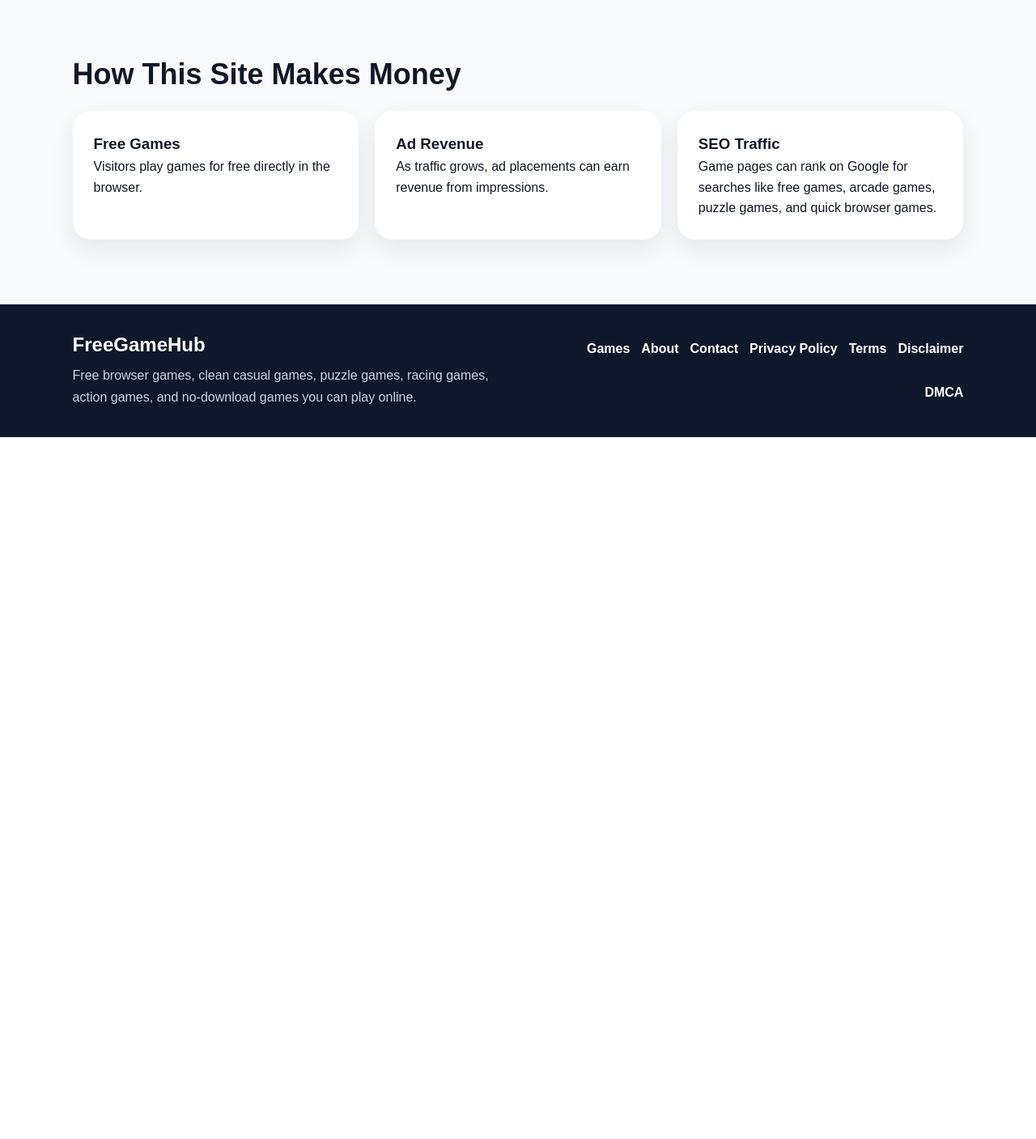
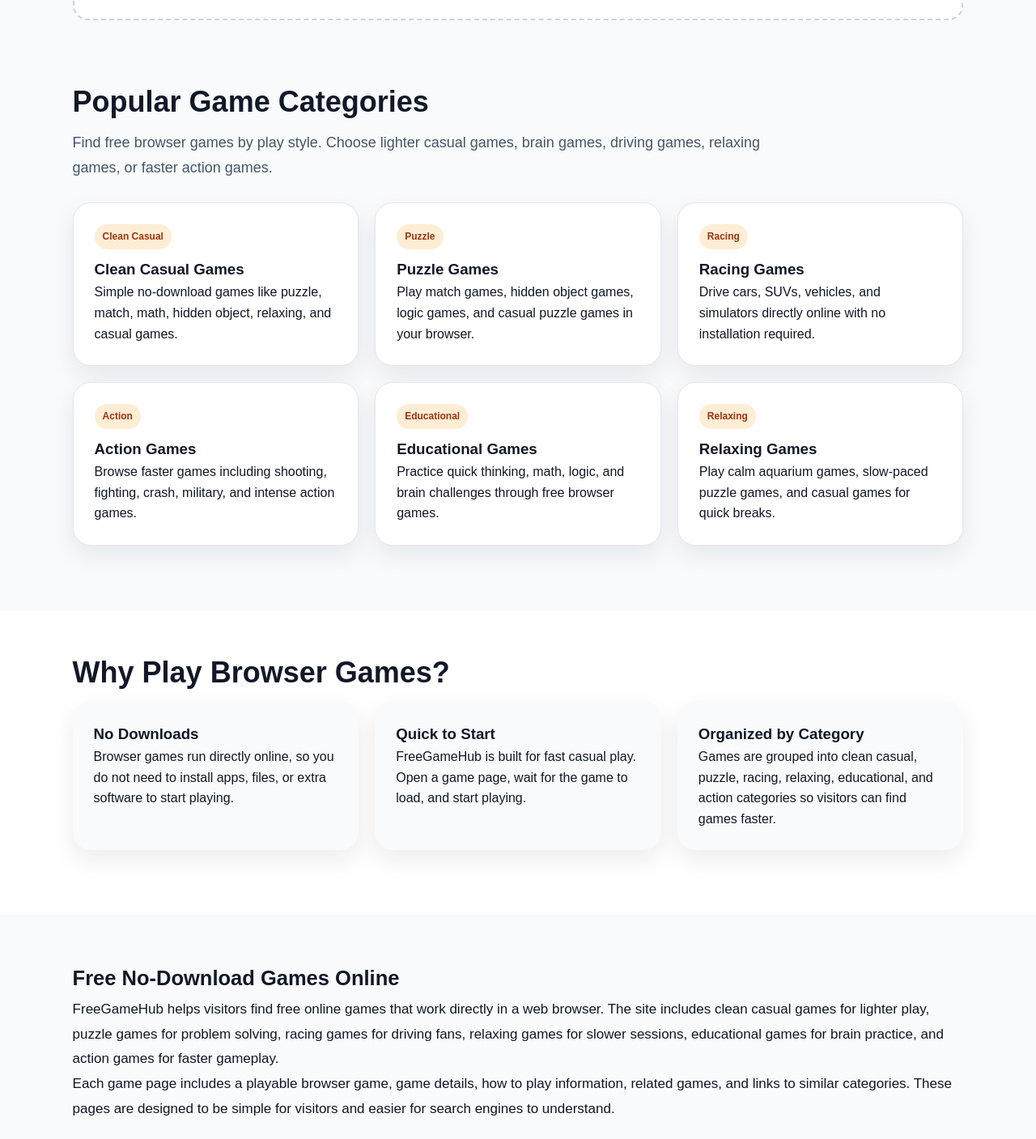
Before and after one commit to matthewwweb-art/free-gaming-website-ad-revenue, a Next.js app: page / in a window 1280 px wide. Shown: the part 740-2147 px from the top of the page at 81% size. Before the commit the page ends 1280 px from the top, so only its background shows below. Built offline with nearby package versions, Linux system fonts and the light colour scheme.

Commit message:
Add homepage SEO content and category links

```diff
--- a/app/page.js
+++ b/app/page.js
@@ -1,9 +1,9 @@
 import Link from "next/link";
 
 export const metadata = {
-  title: "Free Gaming Website | Play Free Browser Games",
+  title: "FreeGameHub | Free Browser Games Online",
   description:
-    "Play free online browser games instantly. No downloads, no installs, just fun games in your browser.",
+    "Play free browser games online with no downloads. Browse clean casual games, puzzle games, racing games, educational games, relaxing games, and action games.",
 };
 
 export default function Home() {
@@ -12,13 +12,12 @@ export default function Home() {
       <section style={styles.hero}>
         <p style={styles.badge}>Free Browser Games</p>
 
-        <h1 style={styles.title}>
-          Play Free Online Games Instantly
-        </h1>
+        <h1 style={styles.title}>Play Free Online Games Instantly</h1>
 
         <p style={styles.subtitle}>
           No downloads. No installs. Just pick a game and start playing.
-          Built for quick games, relaxing games, arcade games, and more.
+          Browse clean casual games, puzzle games, racing games, relaxing games,
+          educational games, and action games.
         </p>
 
         <div style={styles.buttons}>
@@ -26,41 +25,136 @@ export default function Home() {
             Play Games
           </Link>
 
-          <a href="#how-it-works" style={styles.secondaryButton}>
-            How It Works
+          <a href="#popular-categories" style={styles.secondaryButton}>
+            Browse Categories
           </a>
         </div>
       </section>
 
-      <section style={styles.adBanner}>
-        Advertisement Placeholder
+      <section style={styles.adBanner}>Advertisement Placeholder</section>
+
+      <section id="popular-categories" style={styles.section}>
+        <div style={styles.sectionHeader}>
+          <h2 style={styles.sectionTitle}>Popular Game Categories</h2>
+          <p style={styles.sectionText}>
+            Find free browser games by play style. Choose lighter casual games,
+            brain games, driving games, relaxing games, or faster action games.
+          </p>
+        </div>
+
+        <div style={styles.categoryGrid}>
+          <Link href="/games/category/clean-casual" style={styles.categoryCard}>
+            <span style={styles.categoryLabel}>Clean Casual</span>
+            <h3>Clean Casual Games</h3>
+            <p>
+              Simple no-download games like puzzle, match, math, hidden object,
+              relaxing, and casual games.
+            </p>
+          </Link>
+
+          <Link href="/games/category/puzzle" style={styles.categoryCard}>
+            <span style={styles.categoryLabel}>Puzzle</span>
+            <h3>Puzzle Games</h3>
+            <p>
+              Play match games, hidden object games, logic games, and casual
+              puzzle games in your browser.
+            </p>
+          </Link>
+
+          <Link href="/games/category/racing" style={styles.categoryCard}>
+            <span style={styles.categoryLabel}>Racing</span>
+            <h3>Racing Games</h3>
+            <p>
+              Drive cars, SUVs, vehicles, and simulators directly online with no
+              installation required.
+            </p>
+          </Link>
+
+          <Link href="/games/category/action" style={styles.categoryCard}>
+            <span style={styles.categoryLabel}>Action</span>
+            <h3>Action Games</h3>
+            <p>
+              Browse faster games including shooting, fighting, crash, military,
+              and intense action games.
+            </p>
+          </Link>
+
+          <Link href="/games/category/educational" style={styles.categoryCard}>
+            <span style={styles.categoryLabel}>Educational</span>
+            <h3>Educational Games</h3>
+            <p>
+              Practice quick thinking, math, logic, and brain challenges through
+              free browser games.
+            </p>
+          </Link>
+
+          <Link href="/games/category/relaxing" style={styles.categoryCard}>
+            <span style={styles.categoryLabel}>Relaxing</span>
+            <h3>Relaxing Games</h3>
+            <p>
+              Play calm aquarium games, slow-paced puzzle games, and casual
+              games for quick breaks.
+            </p>
+          </Link>
+        </div>
       </section>
 
-      <section id="how-it-works" style={styles.section}>
-        <h2 style={styles.sectionTitle}>How This Site Makes Money</h2>
+      <section style={styles.sectionAlt}>
+        <h2 style={styles.sectionTitle}>Why Play Browser Games?</h2>
 
         <div style={styles.grid}>
           <div style={styles.card}>
-            <h3>Free Games</h3>
+            <h3>No Downloads</h3>
             <p>
-              Visitors play games for free directly in the browser.
+              Browser games run directly online, so you do not need to install
+              apps, files, or extra software to start playing.
             </p>
           </div>
 
           <div style={styles.card}>
-            <h3>Ad Revenue</h3>
+            <h3>Quick to Start</h3>
             <p>
-              As traffic grows, ad placements can earn revenue from impressions.
+              FreeGameHub is built for fast casual play. Open a game page, wait
+              for the game to load, and start playing.
             </p>
           </div>
 
           <div style={styles.card}>
-            <h3>SEO Traffic</h3>
+            <h3>Organized by Category</h3>
             <p>
-              Game pages can rank on Google for searches like free games,
-              arcade games, puzzle games, and quick browser games.
+              Games are grouped into clean casual, puzzle, racing, relaxing,
+              educational, and action categories so visitors can find games
+              faster.
             </p>
           </div>
+        </div>
+      </section>
+
+      <section style={styles.seoBlock}>
+        <h2>Free No-Download Games Online</h2>
+        <p>
+          FreeGameHub helps visitors find free online games that work directly in
+          a web browser. The site includes clean casual games for lighter play,
+          puzzle games for problem solving, racing games for driving fans,
+          relaxing games for slower sessions, educational games for brain
+          practice, and action games for faster gameplay.
+        </p>
+
+        <p>
+          Each game page includes a playable browser game, game details, how to
+          play information, related games, and links to similar categories.
+          These pages are designed to be simple for visitors and easier for
+          search engines to understand.
+        </p>
+
+        <div style={styles.bottomButtons}>
+          <Link href="/games" style={styles.primaryButton}>
+            Browse All Games
+          </Link>
+
+          <Link href="/about" style={styles.darkLink}>
+            Learn About FreeGameHub
+          </Link>
         </div>
       </section>
     </main>
@@ -91,14 +185,14 @@ const styles = {
   title: {
     fontSize: "clamp(42px, 7vw, 78px)",
     lineHeight: "1",
-    maxWidth: "850px",
+    maxWidth: "900px",
     margin: "0 0 22px",
     fontWeight: "900",
   },
   subtitle: {
     fontSize: "20px",
     lineHeight: "1.7",
-    maxWidth: "720px",
+    maxWidth: "800px",
     color: "#d1d5db",
   },
   buttons: {
@@ -114,6 +208,7 @@ const styles = {
     borderRadius: "14px",
     textDecoration: "none",
     fontWeight: "900",
+    display: "inline-block",
   },
   secondaryButton: {
     background: "#ffffff",
@@ -122,12 +217,24 @@ const styles = {
     borderRadius: "14px",
     textDecoration: "none",
     fontWeight: "900",
+    display: "inline-block",
+  },
+  darkLink: {
+    background: "#111827",
+    color: "#ffffff",
+    padding: "15px 24px",
+    borderRadius: "14px",
+    textDecoration: "none",
+    fontWeight: "900",
+    display: "inline-block",
   },
   adBanner: {
     margin: "24px auto",
     maxWidth: "1100px",
     minHeight: "90px",
-    border: "2px dashed #cbd5e1",
+    borderWidth: "2px",
+    borderStyle: "dashed",
+    borderColor: "#cbd5e1",
     borderRadius: "18px",
     background: "#ffffff",
     display: "flex",
@@ -139,10 +246,50 @@ const styles = {
   section: {
     padding: "56px 7% 80px",
   },
+  sectionAlt: {
+    padding: "56px 7% 80px",
+    background: "#ffffff",
+  },
+  sectionHeader: {
+    maxWidth: "880px",
+    marginBottom: "28px",
+  },
   sectionTitle: {
     fontSize: "36px",
-    marginBottom: "24px",
+    margin: "0 0 14px",
     fontWeight: "900",
+  },
+  sectionText: {
+    color: "#475569",
+    lineHeight: "1.7",
+    fontSize: "18px",
+  },
+  categoryGrid: {
+    display: "grid",
+    gridTemplateColumns: "repeat(3, minmax(0, 1fr))",
+    gap: "20px",
+  },
+  categoryCard: {
+    background: "#ffffff",
+    color: "#111827",
+    textDecoration: "none",
+    padding: "26px",
+    borderRadius: "22px",
+    boxShadow: "0 12px 30px rgba(15,23,42,0.08)",
+    lineHeight: "1.6",
+    borderWidth: "1px",
+    borderStyle: "solid",
+    borderColor: "#e5e7eb",
+  },
+  categoryLabel: {
+    display: "inline-block",
+    background: "#ffedd5",
+    color: "#9a3412",
+    padding: "6px 10px",
+    borderRadius: "999px",
+    fontSize: "12px",
+    fontWeight: "900",
+    marginBottom: "10px",
   },
   grid: {
     display: "grid",
@@ -150,10 +297,22 @@ const styles = {
     gap: "20px",
   },
   card: {
-    background: "#ffffff",
+    background: "#f8fafc",
     padding: "26px",
     borderRadius: "22px",
     boxShadow: "0 12px 30px rgba(15,23,42,0.08)",
     lineHeight: "1.6",
   },
+  seoBlock: {
+    padding: "56px 7% 90px",
+    background: "#f8fafc",
+    lineHeight: "1.8",
+    fontSize: "17px",
+  },
+  bottomButtons: {
+    display: "flex",
+    flexWrap: "wrap",
+    gap: "14px",
+    marginTop: "24px",
+  },
 };
```
